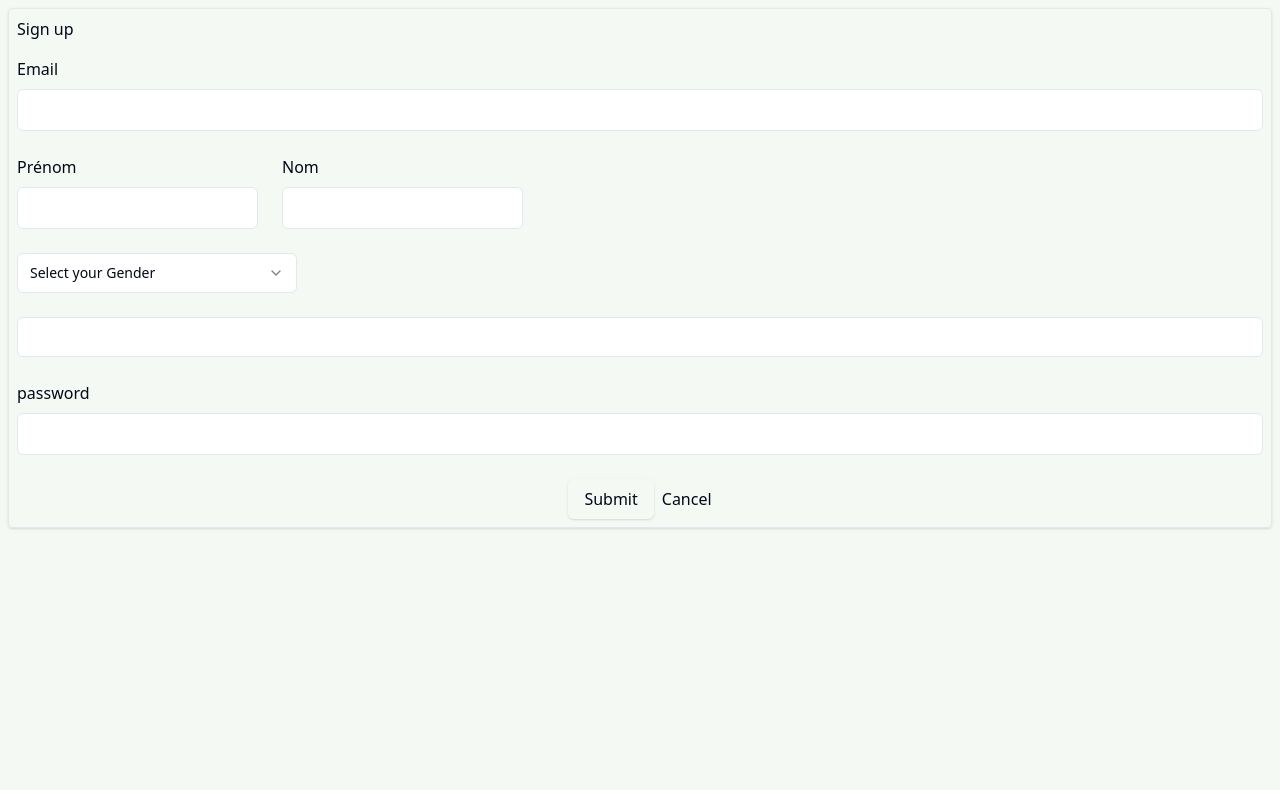
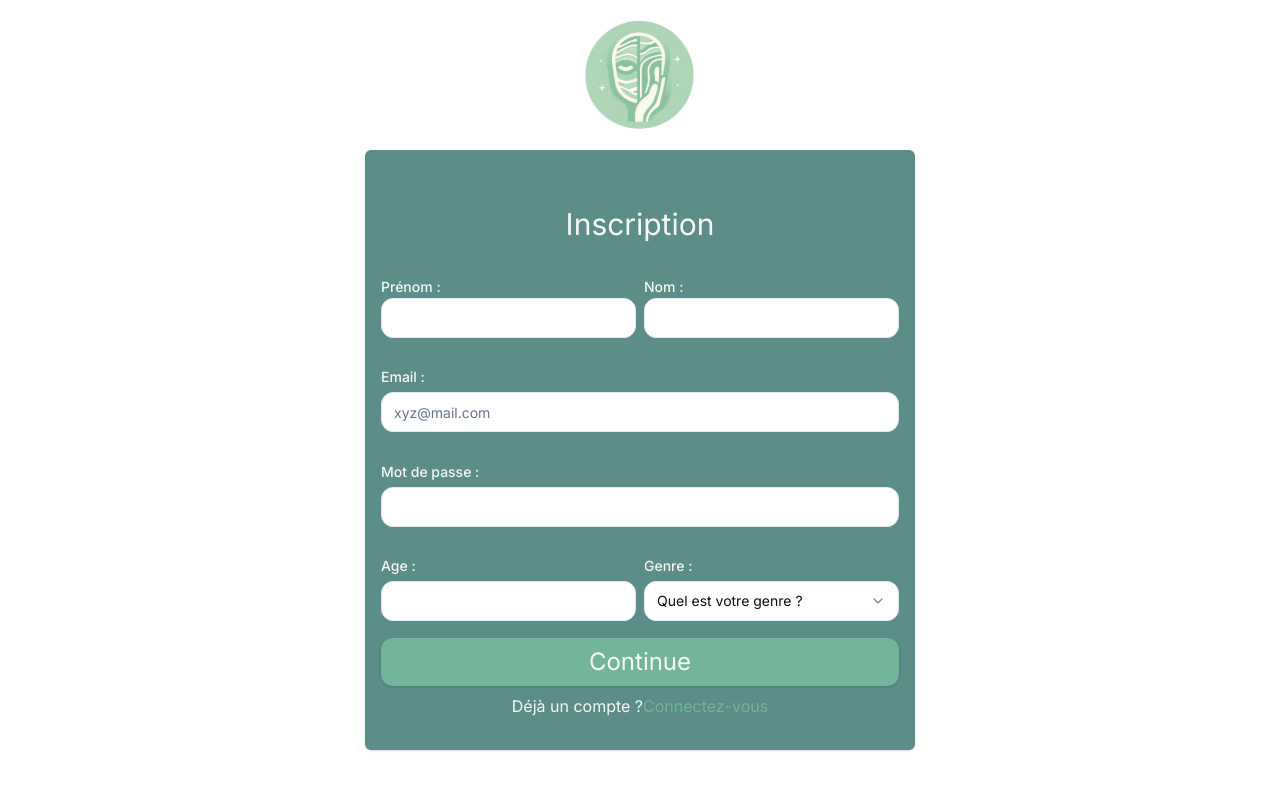
Before and after one commit to Skinsight-TER/front-skinsight, a Next.js app: page /auth/register in a window 1280 px wide. Shown: the top 790 px of the page. Built offline with nearby package versions, Linux system fonts and the light colour scheme.

Commit message:
Authentification done

```diff
--- a/app/api/auth/[...nextauth]/route.ts
+++ b/app/api/auth/[...nextauth]/route.ts
@@ -4,7 +4,7 @@ import CredentialsProvider from "next-auth/providers/credentials"
 
 export const authOptions: NextAuthOptions = {
   pages: {
-    signIn: '/login',
+    signIn: '/auth/login',
   },
   providers: [
     CredentialsProvider({
@@ -20,7 +20,7 @@ export const authOptions: NextAuthOptions = {
       async authorize(credentials, req){
         if (!credentials?.email || !credentials?.password) return null;
         const { email, password } = credentials;
-        const res = await fetch (process.env.NEXT_PUBLIC_BACKEND_URL + "auth/login", {
+        const res = await fetch (process.env.NEXT_PUBLIC_BACKEND_URL + "/auth/login", {
           method: "POST",
           body: JSON.stringify({
             email,
@@ -37,9 +37,17 @@ export const authOptions: NextAuthOptions = {
         }
         const user = await res.json()
         return user;
+      },
+    })
+  ],
+  callbacks: {
+    async session({ token, session }) {
+      if (session.user) {
+        session.user = token.user!;
       }
-    })
-  ]
+      return session;
+    }
+  }
 }
 
 const handler = NextAuth(authOptions);
--- a/app/auth/login/page.tsx
+++ b/app/auth/login/page.tsx
@@ -3,7 +3,12 @@
 import { Button } from "@/components/ui/button";
 import { Input } from "@/components/ui/input";
 import { Label } from "@/components/ui/label";
+import Link from "next/link";
 import { useRef } from "react";
+import Image from "next/image";
+import {default as Logo} from "@/public/logo.svg";
+import { useRouter } from "next/navigation";
+import { signIn } from "next-auth/react";
 
 type FormInputs = {
   email: string;
@@ -11,21 +16,58 @@ type FormInputs = {
 }
 
 const SigninPage = () => {
+  const router = useRouter();
   const login = async () => {
-    const res = await fetch(process.env.NEXT_PUBLIC_BACKEND_URL + "/auth/login", {
-      method: "POST",
-      body: JSON.stringify({
+    const result = await signIn(
+      "credentials", {
         email: data.current.email,
-        password: data.current.password
-      })
-    })
+        password: data.current.password,
+        redirect: false
+      }
+    )
+
+    if (result?.error) {
+      console.log('error');
+    } else {
+      router.push("/dashboard");
+    }
+    // try{
+    //   const res = await fetch(process.env.NEXT_PUBLIC_BACKEND_URL + "/auth/login", {
+    //     method: "POST",
+    //     headers: {
+    //       'Content-Type': 'application/json',
+    //     },
+    //     body: JSON.stringify({
+    //       email: data.current.email,
+    //       password: data.current.password
+    //     }),
+    //     credentials: 'include',
+    //   });
+    //   console.log(res)
+    //   if (!res.ok) {
+    //     return;
+    //   } else {
+    //     router.push("/dashboard");
+    //   }
+    //   const response = await res.json();
+    //   console.log(response);
+    // } catch(error) {
+    //   console.log("Fetch error:", error)
+    // }
   };
   const data = useRef<FormInputs>({
     email: "",
     password: "",
   });
   return (
-    <div className="h-screen flex justify-center items-center">
+    <div className="flex flex-col items-center">
+      <Image
+        src={Logo}
+        width={150}
+        height={150}
+        alt="Logo picture"
+      />
+      <div className="flex justify-center items-center">
         <div className="flex flex-col items-center text-light-green bg-dark-green rounded-md shadow w-[550px] h-[500px] py-8">
           <div className="px-4 text-3xl py-6">
             Connexion
@@ -40,8 +82,9 @@ const SigninPage = () => {
                 placeholder="xyz@mail.com"
                 required
                 onChange={(e) => (data.current.email = e.target.value)}
-              className="rounded-xl"
+                className="rounded-xl text-dark"
                 />
+
             </div>
             <div className="py-2">
               <Label htmlFor="password" className="flex items-start py-2">Mot de passe :</Label>
@@ -50,12 +93,17 @@ const SigninPage = () => {
                 id="password"
                 required
                 onChange={(e) => (data.current.password = e.target.value)}
-              className="rounded-xl"
+                className="rounded-xl text-dark"
               />
             </div>
             </div>
             <div className="flex">
               <Button onClick={login} className="w-full rounded-xl bg-cgreen text-2xl">Continue</Button>
+            </div>
+            <div className="flex justify-center">
+              <p>Pas de compte ?</p>
+              <Link href={"/auth/register"} className="text-cgreen">Inscrivez-vous</Link>
+            </div>
           </div>
         </div>
       </div>
--- a/app/auth/register/page.tsx
+++ b/app/auth/register/page.tsx
@@ -1,11 +1,13 @@
 "use client";
 // import { Button } from "@/components/Button";
 import { Button } from "@/components/Button"
-import InputBox from "@/components/InputBox";
+import { Label } from "@/components/ui/label";
 import { Input } from "@/components/ui/input";
 import { Select, SelectItem, SelectContent, SelectTrigger, SelectValue } from "@/components/ui/select";
 import Link from "next/link";
 import React, { useRef } from "react";
+import Image from "next/image";
+import Logo from "@/public/logo.svg";
 
 export enum Gender {
   MALE = 'MALE',
@@ -23,9 +25,11 @@ type FormInputs = {
 
 const SignupPage = () => {
   const register = async () => {
-    try{
     const res = await fetch(process.env.NEXT_PUBLIC_BACKEND_URL + "/auth/register", {
       method: "POST",
+      headers: {
+        "Content-Type": "application/json",
+      },
       body: JSON.stringify({
         email: data.current.email,
         firstName: data.current.firstName,
@@ -34,19 +38,15 @@ const SignupPage = () => {
         age: data.current.age,
         password: data.current.password,
       }),
-        headers: {
-          "Content-Type": "application/json",
-        },
+      credentials: 'include',
     });
+
+    const user = await res.json();
     if (!res.ok) {
       alert(res.statusText);
       return;
-      }
-      const response = await res.json();
-      alert("User Registered!");
-      console.log({ response });
-    }catch(error){
-      console.error("Fetch error: ", error);
+    } else {
+      return { email: user.email, name: user.name }
     }
   };
 
@@ -59,63 +59,92 @@ const SignupPage = () => {
     password: "",
   });
   return (
-    <div className="m-2 border rounded overflow-hidden shadow">
-      <div className="p-2 bg-gradient-to-b from-white to-slate-200 text-slate-600">
-        Sign up
+    <div className="flex flex-col items-center">
+      <Image
+        src={Logo}
+        width={150}
+        height={150}
+        alt="Logo picture"
+      />
+      <div className="flex justify-center items-center">
+        <div className="flex flex-col items-center text-light-green bg-dark-green rounded-md shadow w-[550px] h-[600px] py-8">
+          <div className="px-4 text-3xl py-6">
+            Inscription
           </div>
-      <div className="p-2 flex flex-col gap-6">
-        <InputBox
-          name="email"
-          labelText="Email"
+          <div className="flex flex-col justify-between w-full h-full px-4">
+            <div className="flex gap-2 py-2">
+              <div className="w-full">
+                <Label htmlFor="firstName">Prénom :</Label>
+                <Input
+                  name="firstName"
+                  required
+                  onChange={(e) => (data.current.firstName = e.target.value)}
+                  className="rounded-xl text-dark"
+                />
+              </div>
+              <div className="w-full">
+                <Label htmlFor="lastName">Nom :</Label>
+                <Input
+                  name="lastName"
+                  required
+                  onChange={(e) => (data.current.lastName = e.target.value)}
+                  className="rounded-xl text-dark"
+                />
+              </div>
+            </div>
+            <div className="py-2">
+              <Label htmlFor="email" className="flex items-start py-2">Email :</Label>
+              <Input
+                type="email"
+                id="email"
+                placeholder="xyz@mail.com"
                 required
                 onChange={(e) => (data.current.email = e.target.value)}
-        />
-        <div className="flex gap-6">
-          <InputBox
-            name="firstName"
-            labelText="Prénom"
-            required
-            onChange={(e) => (data.current.firstName = e.target.value)}
-          />
-          <InputBox
-            name="lastName"
-            labelText="Nom"
-            required
-            onChange={(e) => (data.current.lastName = e.target.value)}
+                className="rounded-xl text-dark"
                 />
             </div>
-        <Select onValueChange={(value: Gender) => (data.current.gender = value)}>
-          <SelectTrigger className="w-[280px]">
-            <SelectValue placeholder="Select your Gender"/>
-          </SelectTrigger>
-          <SelectContent>
-            <SelectItem value={Gender.MALE}>Male</SelectItem>
-            <SelectItem value={Gender.FEMALE}>Female</SelectItem>
-          </SelectContent>
-        </Select>
-        {/* <Input
-          name="gender"
+            <div className="py-2">
+              <Label htmlFor="password" className="flex items-start py-2">Mot de passe :</Label>
+              <Input
+                type="password"
+                id="password"
                 required
-          onChange={(e) => (data.current.gender = e.target.value)}
-        /> */}
+                onChange={(e) => (data.current.password = e.target.value)}
+                className="rounded-xl text-dark"
+              />
+            </div>
+            <div className="flex gap-2 py-2">
+              <div className="w-full">
+                <Label htmlFor="age" className="flex items-start py-2">Age :</Label>
                 <Input
                   name="age"
                   type="number"
                   required
                   onChange={(e) => (data.current.age = Number(e.target.value))}
+                  className="rounded-xl text-dark"
                 />
-        <InputBox
-          name="password"
-          labelText="password"
-          type="password"
-          required
-          onChange={(e) => (data.current.password = e.target.value)}
-        />
-        <div className="flex justify-center items-center gap-2">
-          <Button onClick={register}>Submit</Button>
-          <Link className="" href={"/"}>
-            Cancel
-          </Link>
+              </div>
+              <div className="w-full">
+                <Label htmlFor="gender" className="flex items-start py-2">Genre :</Label>
+                <Select onValueChange={(value: Gender) => (data.current.gender = value)}>
+                  <SelectTrigger className="rounded-xl text-dark">
+                    <SelectValue placeholder="Quel est votre genre ?"/>
+                  </SelectTrigger>
+                  <SelectContent>
+                    <SelectItem value={Gender.MALE} className="text-dark">Male</SelectItem>
+                    <SelectItem value={Gender.FEMALE} className="text-dark">Female</SelectItem>
+                  </SelectContent>
+                </Select>
+              </div>
+            </div>
+            <div className="flex">
+              <Button onClick={register} className="w-full rounded-xl bg-cgreen text-2xl">Continue</Button>
+            </div>
+            <div className="flex justify-center">
+              <p>Déjà un compte ?</p>
+              <Link href={"/auth/login"} className="text-cgreen">Connectez-vous</Link>
+            </div>
+          </div>
         </div>
       </div>
     </div>
--- a/app/(dashboard)/layout.tsx
+++ b/app/dashboard/layout.tsx
@@ -2,7 +2,6 @@
 import { useRouter } from 'next/navigation';
 import { useSession } from 'next-auth/react';
 import { ReactElement, cloneElement, useEffect } from 'react';
-import Toto from './components/Toto';
 import AppBar from '@/components/AppBar';
 
 const RootLayouts = ({ children }: { children: React.ReactNode }) => {
@@ -11,22 +10,20 @@ const RootLayouts = ({ children }: { children: React.ReactNode }) => {
   console.log(session)
 
 
-  // useEffect(() => {
-  //   if (session.status === 'unauthenticated'){
-  //     router.replace('/login')
-  //   }
+  useEffect(() => {
+    if (session.status === 'unauthenticated'){
+      router.replace('/auth/login')
+    }
 
-  //   if (session.status === 'authenticated') {
-  //     <div>Loading...</div>
-  //   }
-  // }, [session, router]);
-
+    // if (session.status === 'authenticated') {
+    //   <div>Loading...</div>
+    // }
+  }, [session, router]);
 
   return (
-    <div>
+    <div className='flex gap-2'>
       <AppBar />
       {children}
-      <Toto />
     </div>
   )
 }
--- /dev/null
+++ b/app/dashboard/page.tsx
@@ -0,0 +1,5 @@
+export default function Admin() {
+  return(
+    <p>Here on the dashboard</p>
+  )
+}
--- a/app/layout.tsx
+++ b/app/layout.tsx
@@ -5,19 +5,20 @@ import Providers from '../components/Providers'
 import { useSession } from 'next-auth/react'
 import AppBar from '@/components/AppBar'
 
-interface Props {
-  children: React.ReactNode;
-}
+const inter = Inter({ subsets: ['latin'] })
 
-export default function RootLayout( props: Props ) {
-
+export default function RootLayout({
+  children,
+}: {
+  children: React.ReactNode
+}) {
   return (
-    <html lang="en">
-      <body className='bg-light-green'>
-        <Providers>
-          {props.children}
-        </Providers>
-      </body>
-    </html>
+    <html lang="en" suppressHydrationWarning>
+        <body className={inter.className}>
+          <Providers>
+            {children}
+          </Providers>
+        </body>
+      </html>
   )
 }
--- a/components/AppBar.tsx
+++ b/components/AppBar.tsx
@@ -4,7 +4,7 @@ import SignInButton from './SignInButton'
 
 const AppBar = () => {
   return (
-    <header className='flex gap-4 p-4 bg-dark-green shadow'>
+    <header className='flex flex-col justify-start w-[20%] h-full gap-4 p-4 bg-dark-green shadow'>
       <Link href={"/"} className='transition-colors hover:bg-main-green hover:text-white'>
         Accueil
       </Link>
--- a/components/SignInButton.tsx
+++ b/components/SignInButton.tsx
@@ -10,33 +10,63 @@ import { AvatarImage } from "@radix-ui/react-avatar";
 import Link from "next/link";
 
 const SignInButton = () => {
-  const { data: session } = useSession();
+  const { data: session, status } = useSession();
 
-  if (session && session.user)
+  // Si l'utilisateur est authentifié, afficher les informations de l'utilisateur et le bouton de déconnexion
+  if (status === "authenticated") {
+    return (
+      <div className="flex">
+        <button onClick={() => signOut()} className="text-red-600">Sign Out</button>
+      </div>
+    );
+  }
+
+  // Si l'utilisateur n'est pas authentifié, afficher les liens de connexion et d'inscription
   return (
-    <div className="flex gap-4 ml-auto">
-      <p className="text-sky-600">{session.user.name}</p>
-      <Link
-        href={"/auth/logout"}
-        className="flex gap-4 ml-auto text-red-600"
-      >
-        Sign Out
+    <div className="flex">
+      <Link href={"/auth/login"} className="text-green-600">
+        Login
+      </Link>
+      <Link href={"/auth/register"} className="bg-green-600 text-green-200 p-2 rounded">
+        Register
       </Link>
     </div>
   );
-
-  return (
-    <div className="flex gap-4 ml-auto items-center">
-      <Link href={"/auth/login"} className="flex gap-4 ml-auto text-green-600">
-        Login
-      </Link>
-      <Link href={"/auth/register"} className="flex gap-4 ml-auto bg-green-600 text-green-200 p-2 rounded">
-        Register
-      </Link>
-    </div>
-  )
 };
 
 export default SignInButton;
 
-// rightIcon={<BiChevronDown className='dark:text-white' />}
+
+// const SignInButton = () => {
+//   const { data: session, status } = useSession();
+
+//   if (status === "authenticated") {
+//     <p>Signed as {session.user?.email}</p>
+//     // return (
+//     //   <div className="flex gap-4 ml-auto">
+//     //     <p className="text-sky-600">{session.user.name}</p>
+//     //     <Link
+//     //       href={"/auth/logout"}
+//     //       className="flex gap-4 ml-auto text-red-600"
+//     //     >
+//     //       Sign Out
+//     //     </Link>
+//     //   </div>
+//     // );
+//   }
+
+//   return (
+//     <div className="flex gap-4 ml-auto items-center">
+//       <Link href={"/auth/login"} className="flex gap-4 ml-auto text-green-600">
+//         Login
+//       </Link>
+//       <Link href={"/auth/register"} className="flex gap-4 ml-auto bg-green-600 text-green-200 p-2 rounded">
+//         Register
+//       </Link>
+//     </div>
+//   )
+// };
+
+// export default SignInButton;
+
+// // rightIcon={<BiChevronDown className='dark:text-white' />}
```
Also changed, not shown: public/logo.svg (added). Lines whose indentation alone changed are shown as unchanged.
